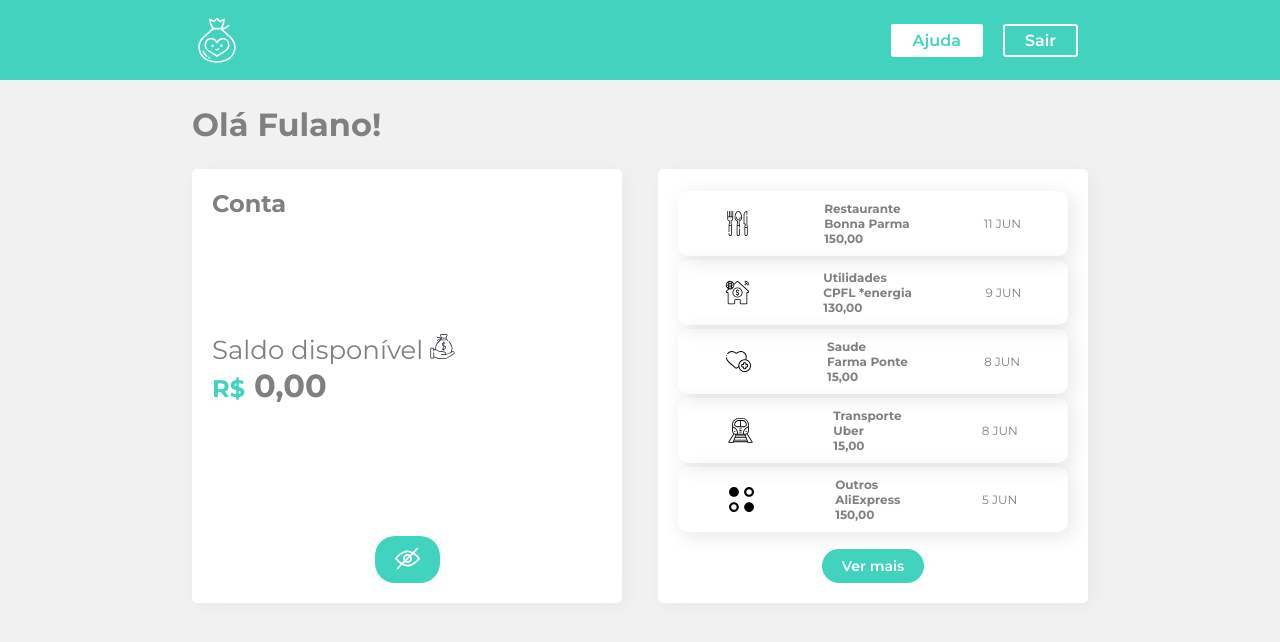
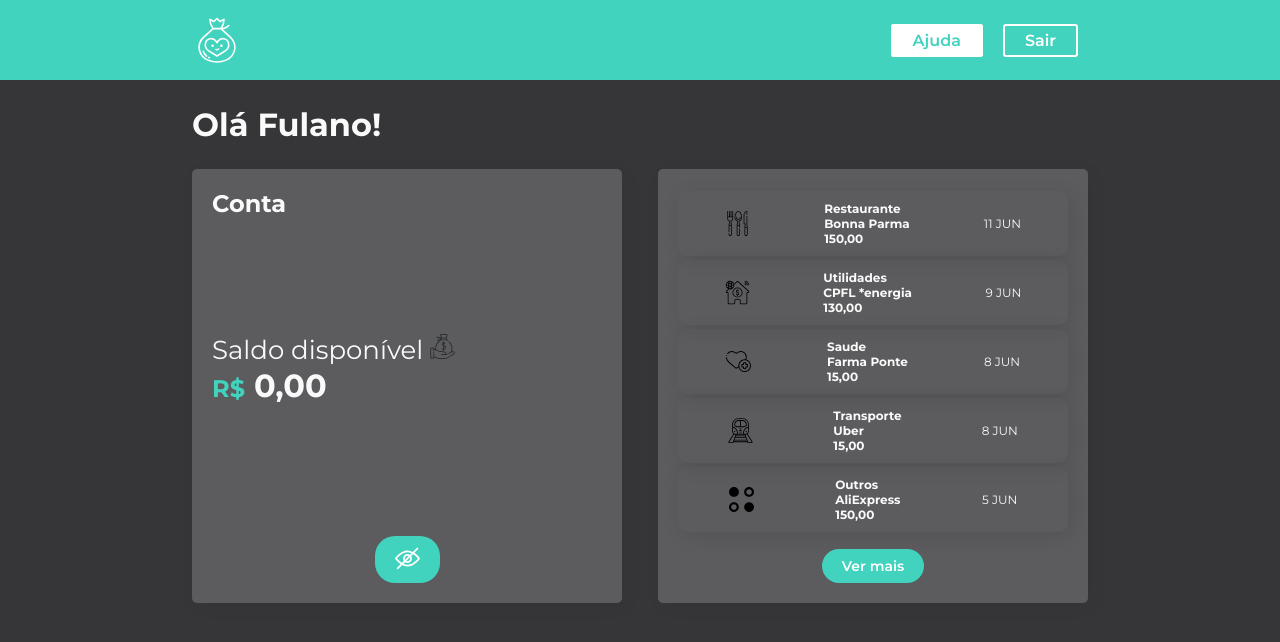
Before and after one commit to sucodelarangela/smart-bank, a React (Create React App) app: page / in a window 1280 px wide. Shown: the top 642 px of the page. Built offline with nearby package versions, Linux system fonts and the light colour scheme.

Commit message:
implementing themes with Theme Provider from styled-components

```diff
--- a/src/Components/Container/index.jsx
+++ b/src/Components/Container/index.jsx
@@ -7,7 +7,8 @@
 import Extrato from "../Extrato";
 
 const Container = styled.div`
-  background-color: #f1f1f1;
+// usando temas fornecidos pelo Theme Provider
+  background-color: ${({ theme }) => theme.body};
   min-height: 90vh;
   padding: 0px 15vw;
 `;
@@ -16,6 +17,7 @@
   display: flex;
   flex-direction: row;
   justify-content: space-between;
+  color: ${({ theme }) => theme.text};
   @media (max-width: 800px) {
     flex-direction: column;
   }
--- a/src/Components/GlobalStyle.js
+++ b/src/Components/GlobalStyle.js
@@ -7,7 +7,6 @@
     margin: 0;
     padding: 0;
     text-decoration: none;
-    color: grey;
 }
 `;
 
--- a/src/Components/Titulo/index.jsx
+++ b/src/Components/Titulo/index.jsx
@@ -4,7 +4,7 @@
 // quando usamos 'styled.', temos acesso à todas as tags html para estilização
 // os estilos do styled-components são feitos através de template literals ``
 const Titulo = styled.h1`
-  color: grey;
+  color: ${({ theme }) => theme.text};
   padding: 25px 0;
   `;
 
--- a/src/Components/UI/index.js
+++ b/src/Components/UI/index.js
@@ -10,7 +10,7 @@
 display: flex;
 flex-direction: column;
 justify-content: space-between;
-background-color: white;
+background-color: ${({ theme }) => theme.inside};
 border-radius: 5px;
 box-shadow: 4px 4px 20px 0px rgba(0, 0, 0, 0.04);
 padding: 20px;
--- /dev/null
+++ b/src/Components/UI/temas.js
@@ -0,0 +1,14 @@
+// arquivo para fazer a transição entre dark e light theme. A criação deste arquivo é para facilitar a manutenção dos temas: quando precisarmos alterar algo, alteraremos apenas no arquivo de variáveis
+import { fundoClaro, conteudoClaro, textoFundoClaro, fundoEscudo, conteudoEscuro, textoFundoEscudo } from './variaveis';
+
+export const temaClaro = {
+    body: fundoClaro,
+    inside: conteudoClaro,
+    text: textoFundoClaro
+};
+
+export const temaEscuro = {
+    body: fundoEscudo,
+    inside: conteudoEscuro,
+    text: textoFundoEscudo
+};
--- a/src/Components/UI/variaveis.js
+++ b/src/Components/UI/variaveis.js
@@ -2,3 +2,9 @@
 export const corPrimaria = '#41d3be';
 export const fundoClaro = '#f1f1f1';
 export const textoFundoClaro = 'grey';
+export const conteudoClaro = 'white';
+
+// novas cores para o Dark Mode
+export const fundoEscudo = '#363537';
+export const textoFundoEscudo = '#fafafa';
+export const conteudoEscuro = '#5C5B5E';
```
Also changed, not shown: src/App.js (+6 -2 lines).
